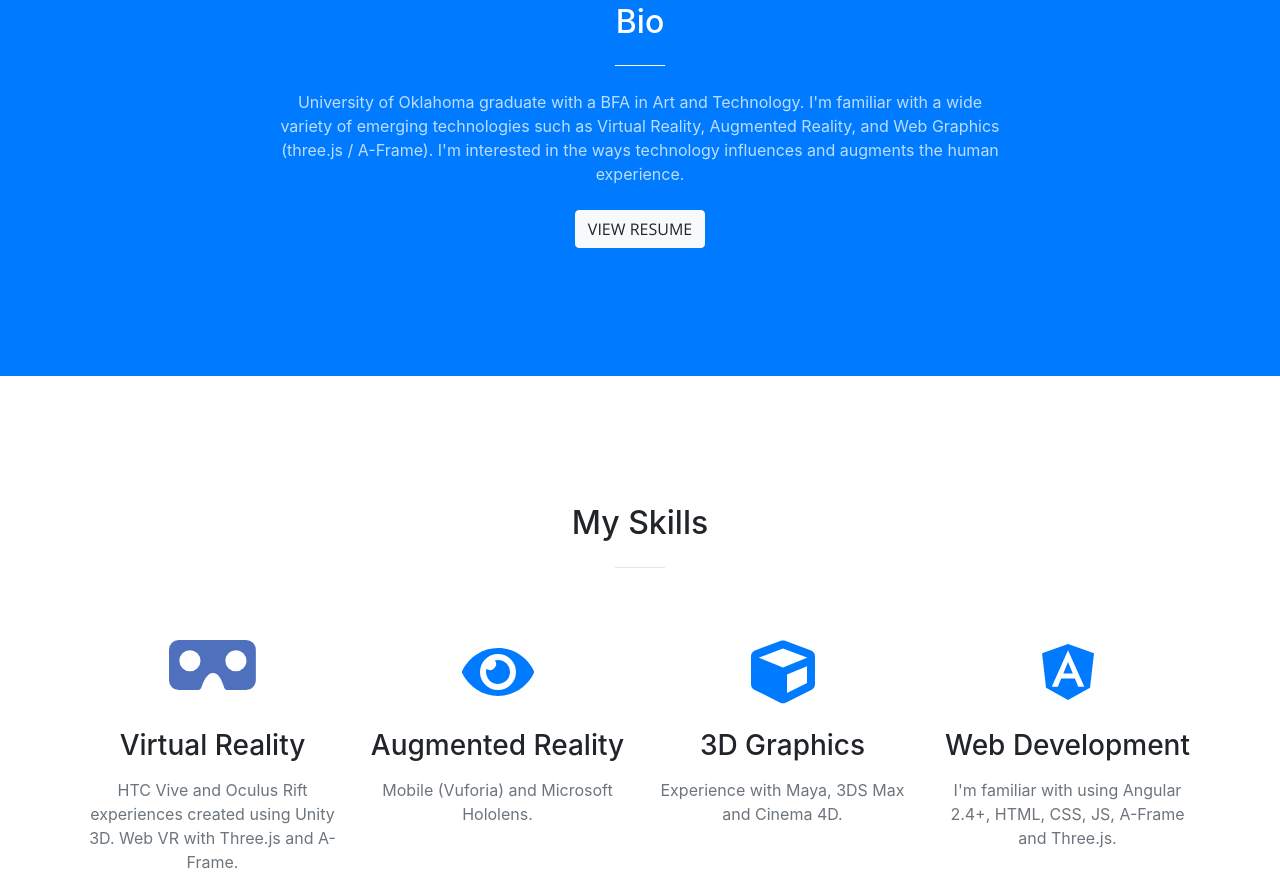
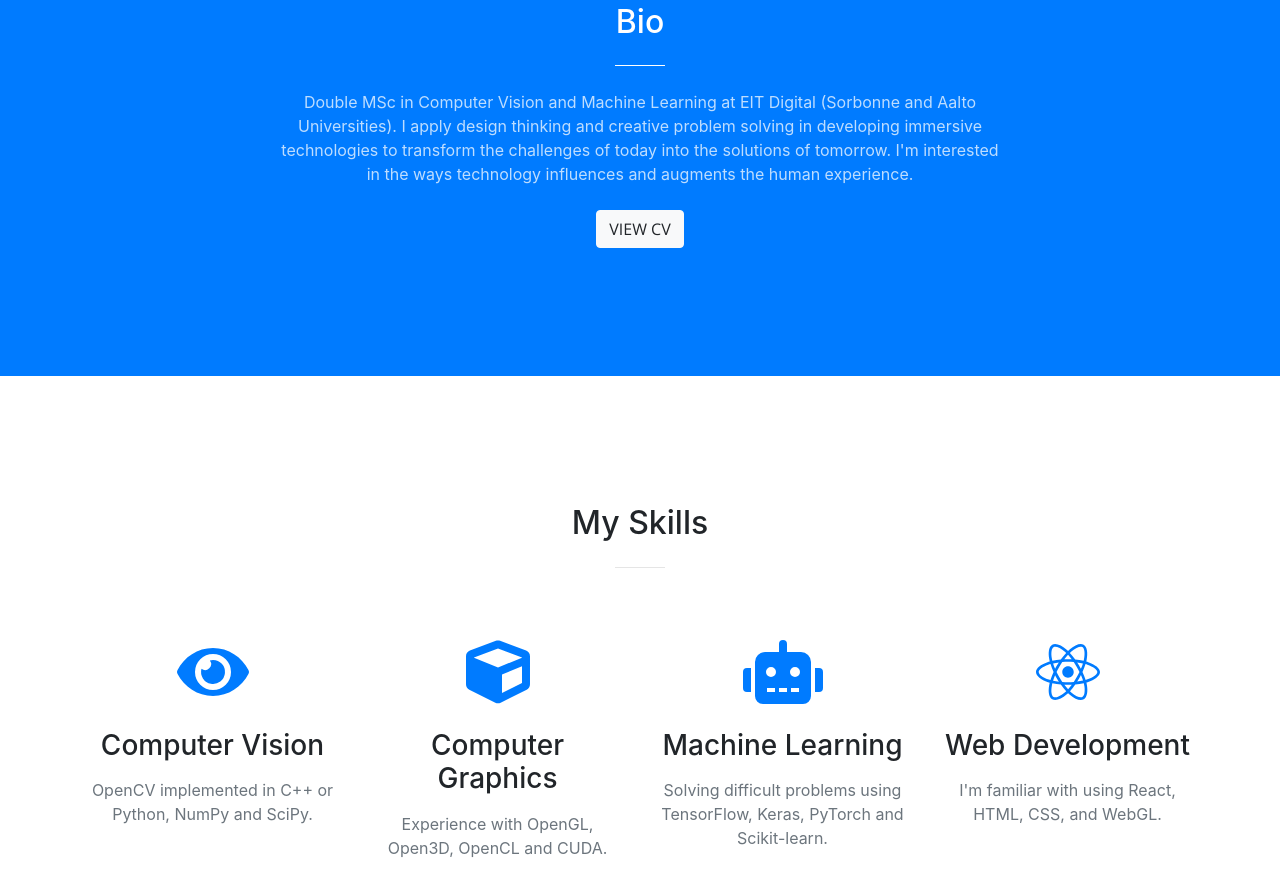
Before and after one commit to JacobYoung115/JacobYoung115.github.io, a website with bundled scripts: page index.html in a window 1280 px wide. Shown: the part 925-1803 px from the top of the page. Built offline with nearby package versions, Linux system fonts and the light colour scheme.

Commit message:
Website update for Masters.

```diff
--- a/index.html
+++ b/index.html
@@ -23,7 +23,7 @@
 
     <!-- Custom styles for this template -->
     <link href="css/creative2.css" rel="stylesheet">
-    <script defer src="https://use.fontawesome.com/releases/v5.0.8/js/all.js"></script>
+    <script defer src="https://use.fontawesome.com/releases/v5.12.0/js/all.js"></script>
     <!-- <script defer src="https://use.fontawesome.com/releases/v5.0.8/js/v4-shims.js"></script> -->
 
     <!-- Custom tab icon -->
@@ -101,11 +101,11 @@
           <div class="col-lg-8 mx-auto text-center">
             <h2 class="section-heading text-white">Bio</h2>
             <hr class="light my-4">
-            <p class="text-faded mb-4">University of Oklahoma graduate with a BFA in Art and Technology. I'm familiar with a wide
-              variety of emerging technologies such as Virtual Reality, Augmented Reality, and Web Graphics (three.js / A-Frame).
+            <p class="text-faded mb-4">Double MSc in Computer Vision and Machine Learning at EIT Digital (Sorbonne and Aalto Universities).
+              I apply design thinking and creative problem solving in developing immersive technologies to transform the challenges of today into the solutions of tomorrow.
               I'm interested in the ways technology influences and augments the human experience.
             </p>
-            <a target="_blank" class="btn btn-light btn-xl js-scroll-trigger" href="./img/Resume/Jacob Young Resume.pdf">View Resume</a>
+            <a target="_blank" class="btn btn-light btn-xl js-scroll-trigger" href="./img/Resume/Jacob Young CV.pdf">View CV</a>
           </div>
         </div>
       </div>
@@ -124,32 +124,32 @@
         <div class="row">
           <div class="col-lg-3 col-md-6 text-center">
             <div class="service-box mt-5 mx-auto">
-              <svg class="svg-inline--fa fa-4x" viewBox="0 0 135.7 100"><path class="text-primary" d="M120.42,0H15.28A15.28,15.28,0,0,0,0,15.28V63A15.28,15.28,0,0,0,15.28,78.24H44.63a6.39,6.39,0,0,0,6.07-4.42c3.19-9.7,9.09-22.37,18.11-22.37S83.15,64,86,73.67a6.35,6.35,0,0,0,6.12,4.57h28.35A15.28,15.28,0,0,0,135.7,63V15.28A15.28,15.28,0,0,0,120.42,0ZM32.7,49a16.5,16.5,0,1,1,16.5-16.5A16.5,16.5,0,0,1,32.7,49Zm71.75,0A16.5,16.5,0,1,1,121,32.45,16.5,16.5,0,0,1,104.45,49Z"/></svg>
-              <h3 class="mb-3">Virtual Reality</h3>
-              <p class="text-muted mb-0">HTC Vive and Oculus Rift experiences created using Unity 3D. Web VR with Three.js and A-Frame.</p>
-            </div>
-          </div>
-          <div class="col-lg-3 col-md-6 text-center">
-            <div class="service-box mt-5 mx-auto">
               <i class="fas fa-eye fa-4x text-primary"></i>
               <!-- <svg class="svg-inline--fa fa-4x mb-3 sr-icons" viewBox="0 0 135.7 78.24"><path class="text-primary" d="M120.42,0H15.28A15.28,15.28,0,0,0,0,15.28V63A15.28,15.28,0,0,0,15.28,78.24H44.63a6.39,6.39,0,0,0,6.07-4.42c3.19-9.7,9.09-22.37,18.11-22.37S83.15,64,86,73.67a6.35,6.35,0,0,0,6.12,4.57h28.35A15.28,15.28,0,0,0,135.7,63V15.28A15.28,15.28,0,0,0,120.42,0ZM32.7,49a16.5,16.5,0,1,1,16.5-16.5A16.5,16.5,0,0,1,32.7,49Zm71.75,0A16.5,16.5,0,1,1,121,32.45,16.5,16.5,0,0,1,104.45,49Z"/></svg> -->
-              <h3 class="mb-3">Augmented Reality</h3>
-              <p class="text-muted mb-0">Mobile (Vuforia) and Microsoft Hololens.</p>
+              <h3 class="mb-3">Computer Vision</h3>
+              <p class="text-muted mb-0">OpenCV implemented in C++ or Python, NumPy and SciPy.</p>
             </div>
           </div>
           <div class="col-lg-3 col-md-6 text-center">
             <div class="service-box mt-5 mx-auto">
               <i class="fas fa-cube fa-4x text-primary"></i>
-              <h3 class="mb-3">3D Graphics</h3>
-              <p class="text-muted mb-0">Experience with Maya, 3DS Max and Cinema 4D.</p>
+              <h3 class="mb-3">Computer Graphics</h3>
+              <p class="text-muted mb-0">Experience with OpenGL, Open3D, OpenCL and CUDA.</p>
+            </div>
+          </div>
+          <div class="col-lg-3 col-md-6 text-center">
+            <div class="service-box mt-5 mx-auto">
+              <i class="fas fa-robot fa-4x text-primary"></i>
+              <h3 class="mb-3">Machine Learning</h3>
+              <p class="text-muted mb-0">Solving difficult problems using TensorFlow, Keras, PyTorch and Scikit-learn.</p>
             </div>
           </div>
           <div class="col-lg-3 col-md-6 text-center">
             <div class="service-box mt-5 mx-auto">
               <!-- <svg class="svg-inline--fa fa-4x text-primary mb-3 sr-icons" ><path d="M169.7 268.1h76.2l-38.1-91.6-38.1 91.6zM207.8 32L0 106.4l31.8 275.7 176 97.9 176-97.9 31.8-275.7L207.8 32zM338 373.8h-48.6l-26.2-65.4H152.6l-26.2 65.4H77.7L207.8 81.5 338 373.8z"/></svg> -->
-              <i class="fab fa-angular fa-4x text-primary"></i>
+              <i class="fab fa-react fa-4x text-primary"></i>
               <h3 class="mb-3">Web Development</h3>
-              <p class="text-muted mb-0">I'm familiar with using Angular 2.4+, HTML, CSS, JS, A-Frame and Three.js.</p>
+              <p class="text-muted mb-0">I'm familiar with using React, HTML, CSS, and WebGL.</p>
             </div>
           </div>
         </div>
@@ -312,14 +312,15 @@
           <div class="col-lg-8 mx-auto text-center">
             <h2 class="section-heading">Contact Me</h2>
             <hr class="my-4">
-            <p class="mb-5">Looking for a talented Artgineer? Send me an email and I'll get back to you ASAP!</p>
+            <p class="mb-5">Looking for a talented Computer Vision or Computer Graphics Engineer?
+              <br>Send me an email and I'll get back to you ASAP!</p>
           </div>
         </div>
         <div class="row">
           <div class="col-lg-4 mx-auto mb-4 text-center">
             <i class="fas fa-envelope fa-3x"></i>
             <p class="contactText">
-              <a href="mailto:jrby1015@gmail.com">jrby1015@gmail.com</a>
+              firstname.lastname@aalto.fi
             </p>
           </div>
         </div>
```
Also changed, not shown: 2 other files.
